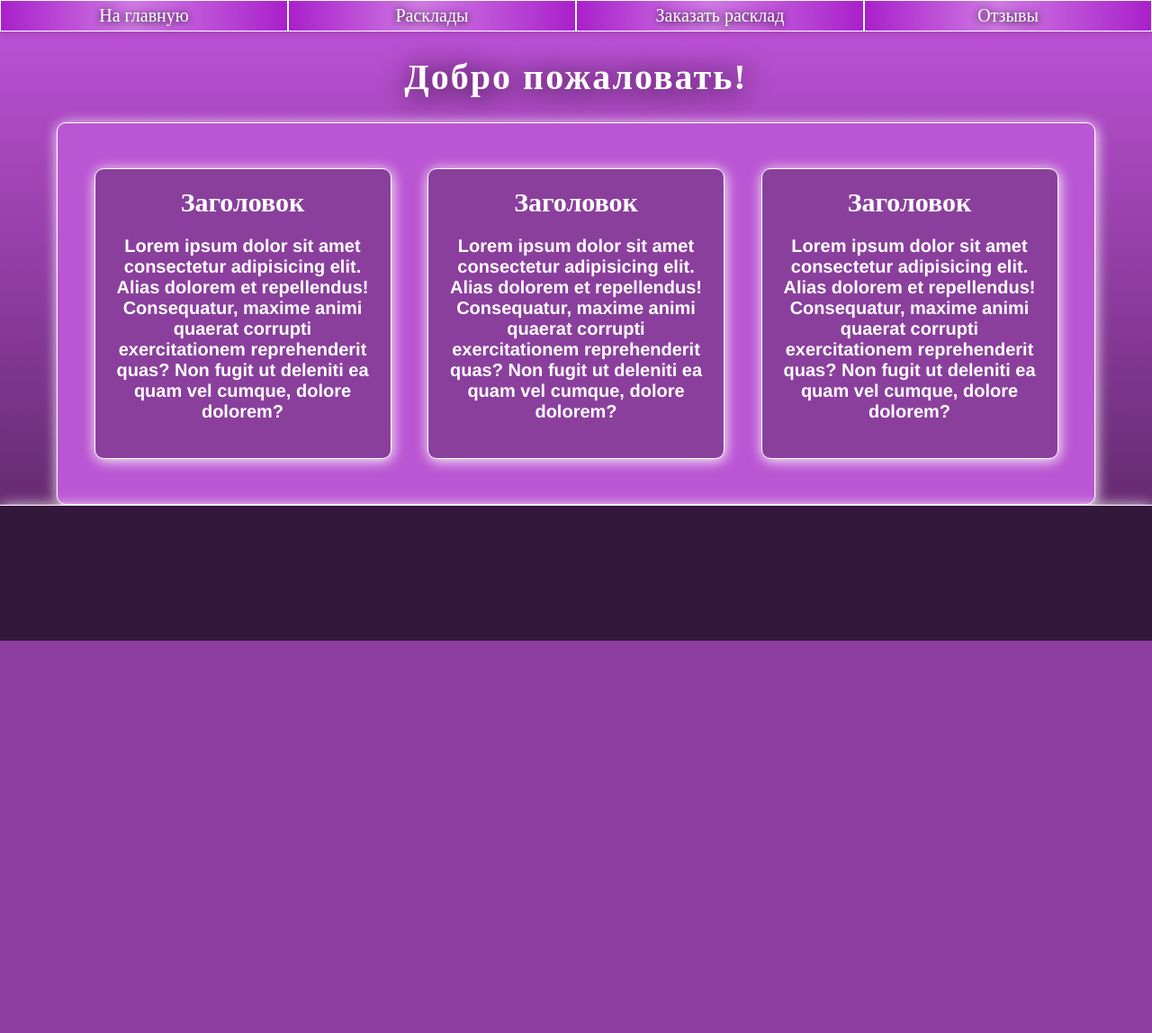
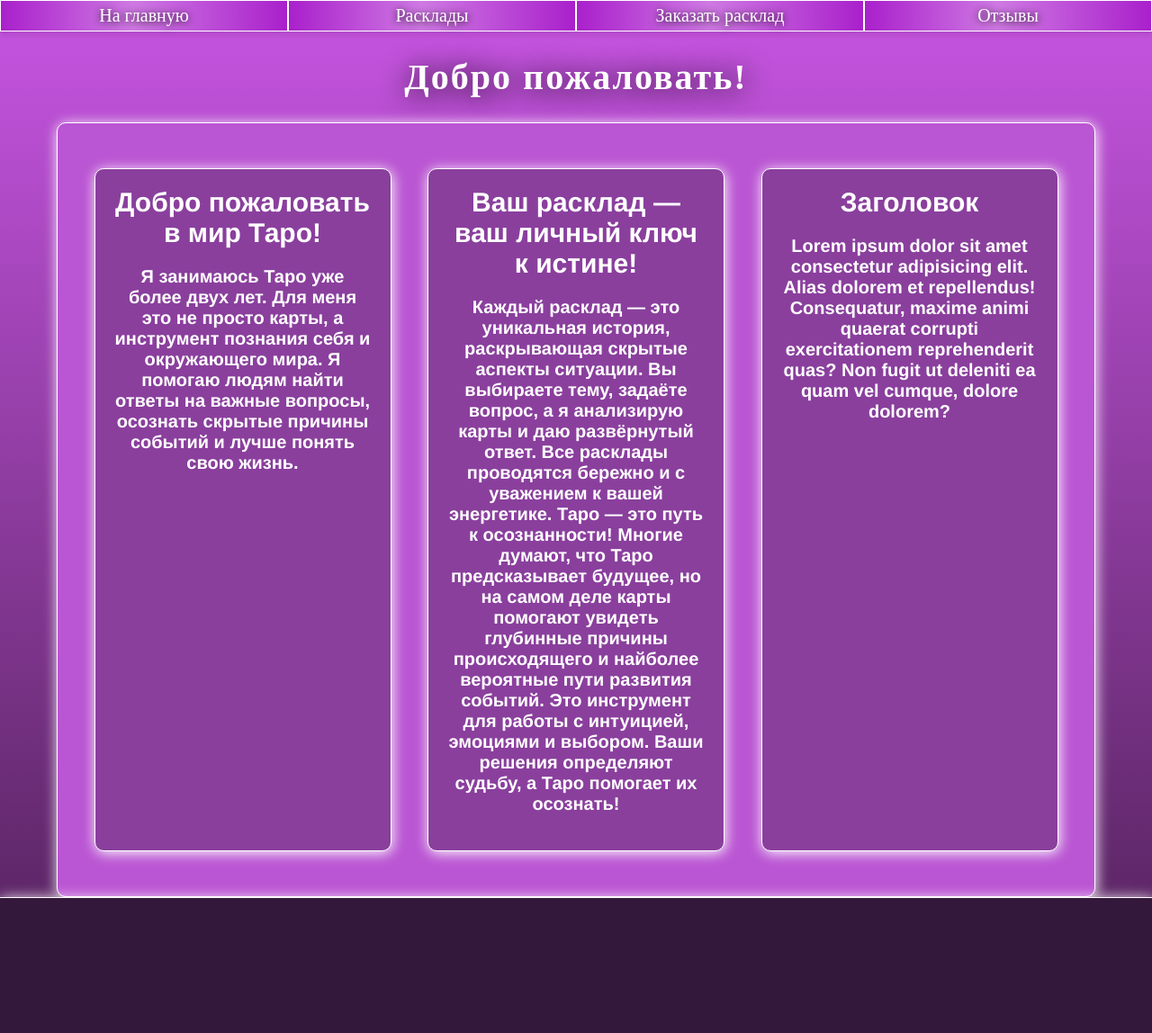
Before and after one commit to Inquisitor-ua/Liberty, a Django app: page / in a window 1280 px wide. Shown: the part 99-1247 px from the top of the page at 90% size. Before the commit the page ends 811 px from the top, so only its background shows below. Run offline with Django 5.2, Linux system fonts and the light colour scheme.

Commit message:
главная

```diff
--- a/auction/web/static/web/css/index.css
+++ b/auction/web/static/web/css/index.css
@@ -219,6 +219,8 @@ p{
 .in-osnova h3{
     font-size: 30px;
     margin: 0;
+    font-family: 'Franklin Gothic Medium', 'Arial Narrow', Arial, sans-serif;
+    text-align: center;
 }
 .in-osnova p{
     text-align: center;
--- a/auction/web/templates/web/index.html
+++ b/auction/web/templates/web/index.html
@@ -8,14 +8,17 @@
         <div class="osnova">
             <div class="in-osnova">
                 <div>
-                    <div><h3>Заголовок</h3></div>
-                    <div><p>Lorem ipsum dolor sit amet consectetur adipisicing elit. Alias dolorem et repellendus! Consequatur, maxime animi quaerat corrupti exercitationem reprehenderit quas? Non fugit ut deleniti ea quam vel cumque, dolore dolorem?</p></div>
+                    <div><h3>Добро пожаловать в мир Таро!</h3></div>
+                    <div><p> Я занимаюсь Таро уже более двух лет. Для меня это не просто карты, а инструмент познания себя и окружающего мира. Я помогаю людям найти ответы на важные вопросы, осознать скрытые причины событий и лучше понять свою жизнь.</p></div>
                 </div>
             </div>
             <div class="in-osnova">
                 <div>
-                    <div><h3>Заголовок</h3></div>
-                    <div><p>Lorem ipsum dolor sit amet consectetur adipisicing elit. Alias dolorem et repellendus! Consequatur, maxime animi quaerat corrupti exercitationem reprehenderit quas? Non fugit ut deleniti ea quam vel cumque, dolore dolorem?</p></div>
+                    <div><h3>Ваш расклад — ваш личный ключ к истине!</h3></div>
+                    <div><p>Каждый расклад — это уникальная история, раскрывающая скрытые аспекты ситуации. Вы выбираете тему, задаёте вопрос, а я анализирую карты и даю развёрнутый ответ. Все расклады проводятся бережно и с уважением к вашей энергетике.
+                        Таро — это путь к осознанности!
+                        Многие думают, что Таро предсказывает будущее, но на самом деле карты помогают увидеть глубинные причины происходящего и найболее вероятные пути развития событий. Это инструмент для работы с интуицией, эмоциями и выбором. Ваши решения определяют судьбу, а Таро помогает их осознать!
+                    </p></div>
                 </div>
             </div>
             <div class="in-osnova">
```
